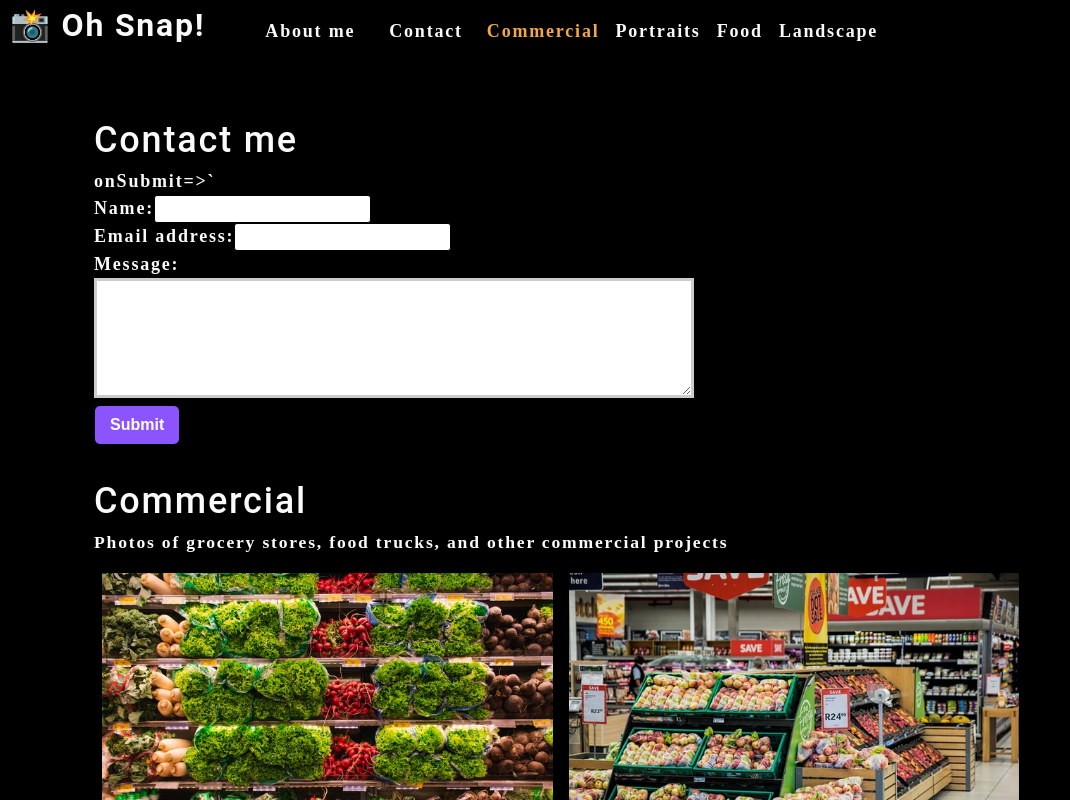
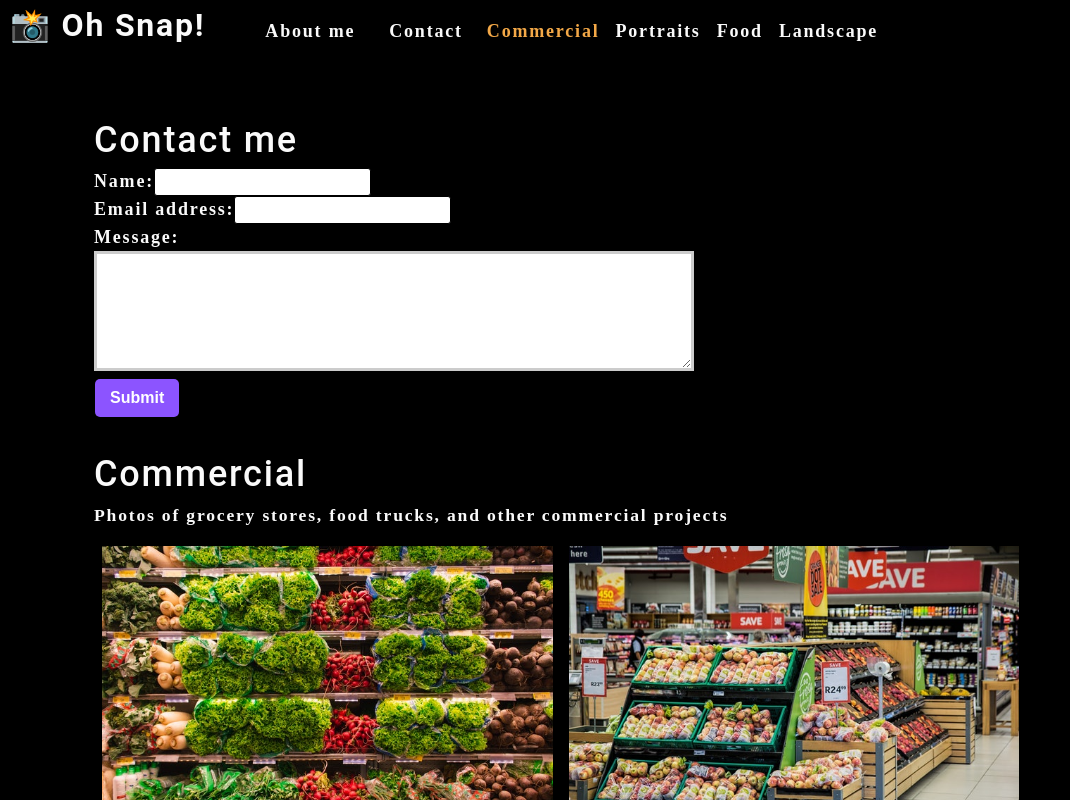
Before and after one commit to Charcej/photo-port2, a React (Create React App) app: page / in a window 1280 px wide. Shown: the top 800 px of the page, without its empty margins (0-1070 px from the left). Built offline with nearby package versions, Linux system fonts and the light colour scheme.

Commit message:
fixed on submit issue

```diff
--- a/src/components/Contact/index.js
+++ b/src/components/Contact/index.js
@@ -18,7 +18,7 @@ function ContactForm() {
      return (
         <section>
           <h1>Contact me</h1>
-          <form id="contact-form"> onSubmit={handleSubmit}{'>'}`
+          <form id="contact-form" onSubmit={handleSubmit}>
             <div>
               <label htmlFor="name">Name:</label>
               <input type="text" defaultValue={name} onChange={handleChange} name="name" />              </div>
```
